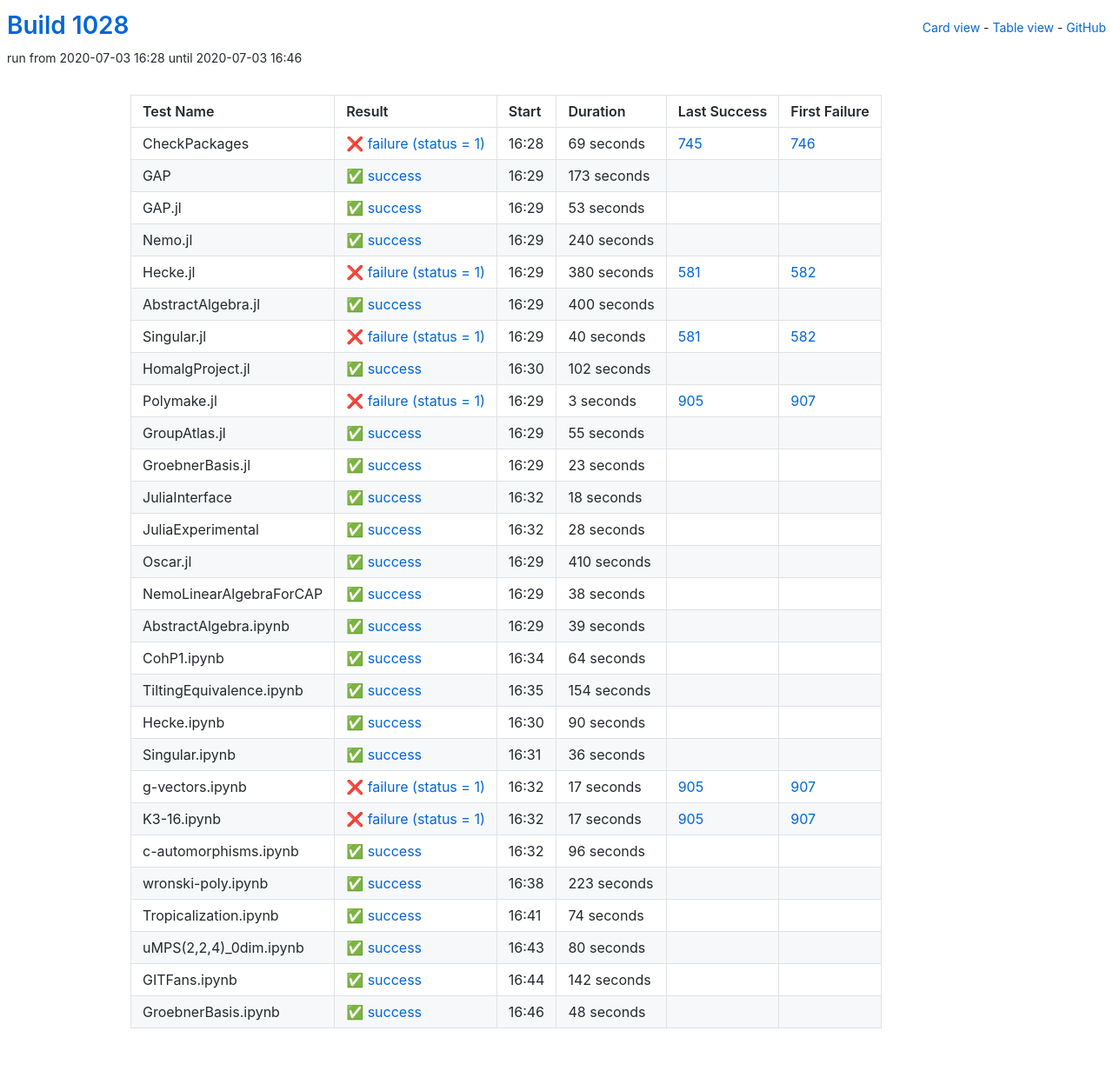
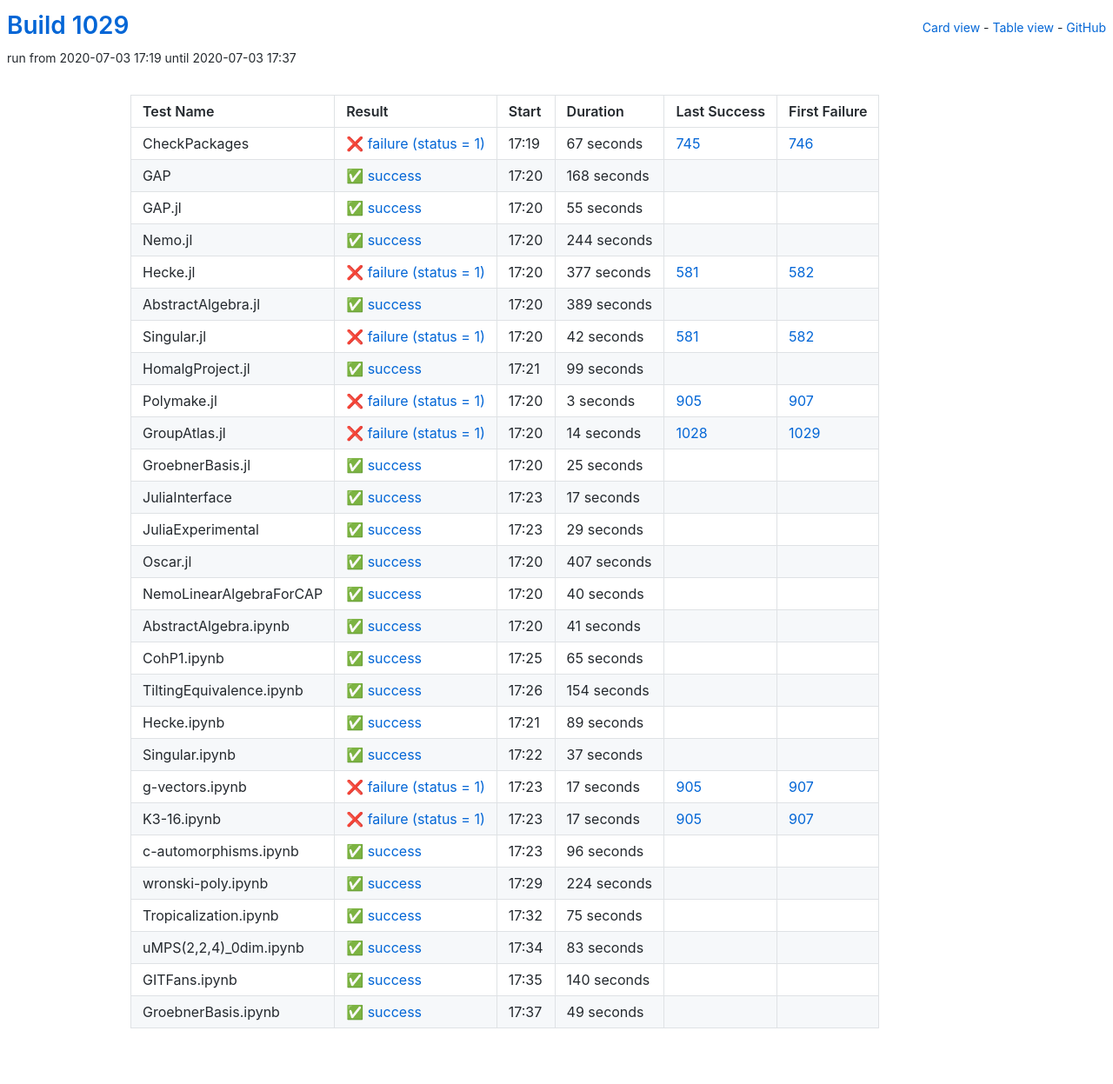
Before and after one commit to oscar-system/oscar-ci-status-1.4, a Jekyll site: the page built from table.html, in a window 1280 px wide. Shown: the whole page at 87% size. Built offline with Jekyll 4.4.1, drawn with Linux system fonts in a browser that asks for light colours.

Commit message:
Build #1029

```diff
--- a/_data/ci.yml
+++ b/_data/ci.yml
@@ -1,6 +1,6 @@
 ---
-build: 1028
-build_url: https://oscarci.mathematik.uni-kl.de/job/oscar-julia-1.4/1028/
+build: 1029
+build_url: https://oscarci.mathematik.uni-kl.de/job/oscar-julia-1.4/1029/
 job: oscar-julia-1.4
 organization: oscar-system
 repo: oscar-ci-status-1.4
@@ -8,104 +8,104 @@ repourl: https://github.com/oscar-system/oscar-ci-status-1.4
 tests:
 - name: CheckPackages
   id: checkpackages
-  log: https://oscarci.mathematik.uni-kl.de/job/oscar-julia-1.4/1028/artifact/logs/build-1028/CheckPackages.log
-  start: 2020-07-03 16:28
+  log: https://oscarci.mathematik.uni-kl.de/job/oscar-julia-1.4/1029/artifact/logs/build-1029/CheckPackages.log
+  start: 2020-07-03 17:19
   success: false
   exitcode: 1
   status: failure
-  duration: 69
+  duration: 67
   last_success: 745
   last_success_url: https://oscarci.mathematik.uni-kl.de/job/oscar-julia-1.4/745/
   first_failure: 746
   first_failure_url: https://oscarci.mathematik.uni-kl.de/job/oscar-julia-1.4/746/
 - name: GAP
   id: gap
-  log: https://oscarci.mathematik.uni-kl.de/job/oscar-julia-1.4/1028/artifact/logs/build-1028/GAP.log
-  start: 2020-07-03 16:29
+  log: https://oscarci.mathematik.uni-kl.de/job/oscar-julia-1.4/1029/artifact/logs/build-1029/GAP.log
+  start: 2020-07-03 17:20
   success: true
   exitcode: 0
   status: success
-  duration: 173
+  duration: 168
   last_success: false
   last_success_url:
   first_failure: false
   first_failure_url:
 - name: GAP.jl
   id: gap-jl
-  log: https://oscarci.mathematik.uni-kl.de/job/oscar-julia-1.4/1028/artifact/logs/build-1028/GAP.jl.log
-  start: 2020-07-03 16:29
+  log: https://oscarci.mathematik.uni-kl.de/job/oscar-julia-1.4/1029/artifact/logs/build-1029/GAP.jl.log
+  start: 2020-07-03 17:20
   success: true
   exitcode: 0
   status: success
-  duration: 53
+  duration: 55
   last_success: false
   last_success_url:
   first_failure: false
   first_failure_url:
 - name: Nemo.jl
   id: nemo-jl
-  log: https://oscarci.mathematik.uni-kl.de/job/oscar-julia-1.4/1028/artifact/logs/build-1028/Nemo.jl.log
-  start: 2020-07-03 16:29
+  log: https://oscarci.mathematik.uni-kl.de/job/oscar-julia-1.4/1029/artifact/logs/build-1029/Nemo.jl.log
+  start: 2020-07-03 17:20
   success: true
   exitcode: 0
   status: success
-  duration: 240
+  duration: 244
   last_success: false
   last_success_url:
   first_failure: false
   first_failure_url:
 - name: Hecke.jl
   id: hecke-jl
-  log: https://oscarci.mathematik.uni-kl.de/job/oscar-julia-1.4/1028/artifact/logs/build-1028/Hecke.jl.log
-  start: 2020-07-03 16:29
+  log: https://oscarci.mathematik.uni-kl.de/job/oscar-julia-1.4/1029/artifact/logs/build-1029/Hecke.jl.log
+  start: 2020-07-03 17:20
   success: false
   exitcode: 1
   status: failure
-  duration: 380
+  duration: 377
   last_success: 581
   last_success_url: https://oscarci.mathematik.uni-kl.de/job/oscar-julia-1.4/581/
   first_failure: 582
   first_failure_url: https://oscarci.mathematik.uni-kl.de/job/oscar-julia-1.4/582/
 - name: AbstractAlgebra.jl
   id: abstractalgebra-jl
-  log: https://oscarci.mathematik.uni-kl.de/job/oscar-julia-1.4/1028/artifact/logs/build-1028/AbstractAlgebra.jl.log
-  start: 2020-07-03 16:29
+  log: https://oscarci.mathematik.uni-kl.de/job/oscar-julia-1.4/1029/artifact/logs/build-1029/AbstractAlgebra.jl.log
+  start: 2020-07-03 17:20
   success: true
   exitcode: 0
   status: success
-  duration: 400
+  duration: 389
   last_success: false
   last_success_url:
   first_failure: false
   first_failure_url:
 - name: Singular.jl
   id: singular-jl
-  log: https://oscarci.mathematik.uni-kl.de/job/oscar-julia-1.4/1028/artifact/logs/build-1028/Singular.jl.log
-  start: 2020-07-03 16:29
+  log: https://oscarci.mathematik.uni-kl.de/job/oscar-julia-1.4/1029/artifact/logs/build-1029/Singular.jl.log
+  start: 2020-07-03 17:20
   success: false
   exitcode: 1
   status: failure
-  duration: 40
+  duration: 42
   last_success: 581
   last_success_url: https://oscarci.mathematik.uni-kl.de/job/oscar-julia-1.4/581/
   first_failure: 582
   first_failure_url: https://oscarci.mathematik.uni-kl.de/job/oscar-julia-1.4/582/
 - name: HomalgProject.jl
   id: homalgproject-jl
-  log: https://oscarci.mathematik.uni-kl.de/job/oscar-julia-1.4/1028/artifact/logs/build-1028/HomalgProject.jl.log
-  start: 2020-07-03 16:30
+  log: https://oscarci.mathematik.uni-kl.de/job/oscar-julia-1.4/1029/artifact/logs/build-1029/HomalgProject.jl.log
+  start: 2020-07-03 17:21
   success: true
   exitcode: 0
   status: success
-  duration: 102
+  duration: 99
   last_success: false
   last_success_url:
   first_failure: false
   first_failure_url:
 - name: Polymake.jl
   id: polymake-jl
-  log: https://oscarci.mathematik.uni-kl.de/job/oscar-julia-1.4/1028/artifact/logs/build-1028/Polymake.jl.log
-  start: 2020-07-03 16:29
+  log: https://oscarci.mathematik.uni-kl.de/job/oscar-julia-1.4/1029/artifact/logs/build-1029/Polymake.jl.log
+  start: 2020-07-03 17:20
   success: false
   exitcode: 1
   status: failure
@@ -116,104 +116,104 @@ tests:
   first_failure_url: https://oscarci.mathematik.uni-kl.de/job/oscar-julia-1.4/907/
 - name: GroupAtlas.jl
   id: groupatlas-jl
-  log: https://oscarci.mathematik.uni-kl.de/job/oscar-julia-1.4/1028/artifact/logs/build-1028/GroupAtlas.jl.log
-  start: 2020-07-03 16:29
+  log: https://oscarci.mathematik.uni-kl.de/job/oscar-julia-1.4/1029/artifact/logs/build-1029/GroupAtlas.jl.log
+  start: 2020-07-03 17:20
+  success: false
+  exitcode: 1
+  status: failure
+  duration: 14
+  last_success: 1028
+  last_success_url: https://oscarci.mathematik.uni-kl.de/job/oscar-julia-1.4/1028/
+  first_failure: 1029
+  first_failure_url: https://oscarci.mathematik.uni-kl.de/job/oscar-julia-1.4/1029/
+- name: GroebnerBasis.jl
+  id: groebnerbasis-jl
+  log: https://oscarci.mathematik.uni-kl.de/job/oscar-julia-1.4/1029/artifact/logs/build-1029/GroebnerBasis.jl.log
+  start: 2020-07-03 17:20
   success: true
   exitcode: 0
   status: success
-  duration: 55
-  last_success: false
-  last_success_url:
-  first_failure: false
-  first_failure_url:
-- name: GroebnerBasis.jl
-  id: groebnerbasis-jl
-  log: https://oscarci.mathematik.uni-kl.de/job/oscar-julia-1.4/1028/artifact/logs/build-1028/GroebnerBasis.jl.log
-  start: 2020-07-03 16:29
-  success: true
-  exitcode: 0
-  status: success
-  duration: 23
+  duration: 25
   last_success: false
   last_success_url:
   first_failure: false
   first_failure_url:
 - name: JuliaInterface
   id: juliainterface
-  log: https://oscarci.mathematik.uni-kl.de/job/oscar-julia-1.4/1028/artifact/logs/build-1028/JuliaInterface.log
-  start: 2020-07-03 16:32
+  log: https://oscarci.mathematik.uni-kl.de/job/oscar-julia-1.4/1029/artifact/logs/build-1029/JuliaInterface.log
+  start: 2020-07-03 17:23
   success: true
   exitcode: 0
   status: success
-  duration: 18
+  duration: 17
   last_success: false
   last_success_url:
   first_failure: false
   first_failure_url:
 - name: JuliaExperimental
   id: juliaexperimental
-  log: https://oscarci.mathematik.uni-kl.de/job/oscar-julia-1.4/1028/artifact/logs/build-1028/JuliaExperimental.log
-  start: 2020-07-03 16:32
+  log: https://oscarci.mathematik.uni-kl.de/job/oscar-julia-1.4/1029/artifact/logs/build-1029/JuliaExperimental.log
+  start: 2020-07-03 17:23
   success: true
   exitcode: 0
   status: success
-  duration: 28
+  duration: 29
   last_success: false
   last_success_url:
   first_failure: false
   first_failure_url:
 - name: Oscar.jl
   id: oscar-jl
-  log: https://oscarci.mathematik.uni-kl.de/job/oscar-julia-1.4/1028/artifact/logs/build-1028/Oscar.jl.log
-  start: 2020-07-03 16:29
+  log: https://oscarci.mathematik.uni-kl.de/job/oscar-julia-1.4/1029/artifact/logs/build-1029/Oscar.jl.log
+  start: 2020-07-03 17:20
   success: true
   exitcode: 0
   status: success
-  duration: 410
+  duration: 407
   last_success: false
   last_success_url:
   first_failure: false
   first_failure_url:
 - name: NemoLinearAlgebraForCAP
   id: nemolinearalgebraforcap
-  log: https://oscarci.mathematik.uni-kl.de/job/oscar-julia-1.4/1028/artifact/logs/build-1028/NemoLinearAlgebraForCAP.log
-  start: 2020-07-03 16:29
+  log: https://oscarci.mathematik.uni-kl.de/job/oscar-julia-1.4/1029/artifact/logs/build-1029/NemoLinearAlgebraForCAP.log
+  start: 2020-07-03 17:20
   success: true
   exitcode: 0
   status: success
-  duration: 38
+  duration: 40
   last_success: false
   last_success_url:
   first_failure: false
   first_failure_url:
 - name: AbstractAlgebra.ipynb
   id: abstractalgebra-ipynb
-  log: https://oscarci.mathematik.uni-kl.de/job/oscar-julia-1.4/1028/artifact/logs/build-1028/AbstractAlgebra.ipynb.log
-  start: 2020-07-03 16:29
+  log: https://oscarci.mathematik.uni-kl.de/job/oscar-julia-1.4/1029/artifact/logs/build-1029/AbstractAlgebra.ipynb.log
+  start: 2020-07-03 17:20
   success: true
   exitcode: 0
   status: success
-  duration: 39
+  duration: 41
   last_success: false
   last_success_url:
   first_failure: false
   first_failure_url:
 - name: CohP1.ipynb
   id: cohp1-ipynb
-  log: https://oscarci.mathematik.uni-kl.de/job/oscar-julia-1.4/1028/artifact/logs/build-1028/CohP1.ipynb.log
-  start: 2020-07-03 16:34
+  log: https://oscarci.mathematik.uni-kl.de/job/oscar-julia-1.4/1029/artifact/logs/build-1029/CohP1.ipynb.log
+  start: 2020-07-03 17:25
   success: true
   exitcode: 0
   status: success
-  duration: 64
+  duration: 65
   last_success: false
   last_success_url:
   first_failure: false
   first_failure_url:
 - name: TiltingEquivalence.ipynb
   id: tiltingequivalence-ipynb
-  log: https://oscarci.mathematik.uni-kl.de/job/oscar-julia-1.4/1028/artifact/logs/build-1028/TiltingEquivalence.ipynb.log
-  start: 2020-07-03 16:35
+  log: https://oscarci.mathematik.uni-kl.de/job/oscar-julia-1.4/1029/artifact/logs/build-1029/TiltingEquivalence.ipynb.log
+  start: 2020-07-03 17:26
   success: true
   exitcode: 0
   status: success
@@ -224,32 +224,32 @@ tests:
   first_failure_url:
 - name: Hecke.ipynb
   id: hecke-ipynb
-  log: https://oscarci.mathematik.uni-kl.de/job/oscar-julia-1.4/1028/artifact/logs/build-1028/Hecke.ipynb.log
-  start: 2020-07-03 16:30
+  log: https://oscarci.mathematik.uni-kl.de/job/oscar-julia-1.4/1029/artifact/logs/build-1029/Hecke.ipynb.log
+  start: 2020-07-03 17:21
   success: true
   exitcode: 0
   status: success
-  duration: 90
+  duration: 89
   last_success: false
   last_success_url:
   first_failure: false
   first_failure_url:
 - name: Singular.ipynb
   id: singular-ipynb
-  log: https://oscarci.mathematik.uni-kl.de/job/oscar-julia-1.4/1028/artifact/logs/build-1028/Singular.ipynb.log
-  start: 2020-07-03 16:31
+  log: https://oscarci.mathematik.uni-kl.de/job/oscar-julia-1.4/1029/artifact/logs/build-1029/Singular.ipynb.log
+  start: 2020-07-03 17:22
   success: true
   exitcode: 0
   status: success
-  duration: 36
+  duration: 37
   last_success: false
   last_success_url:
   first_failure: false
   first_failure_url:
 - name: g-vectors.ipynb
   id: g-vectors-ipynb
-  log: https://oscarci.mathematik.uni-kl.de/job/oscar-julia-1.4/1028/artifact/logs/build-1028/g-vectors.ipynb.log
-  start: 2020-07-03 16:32
+  log: https://oscarci.mathematik.uni-kl.de/job/oscar-julia-1.4/1029/artifact/logs/build-1029/g-vectors.ipynb.log
+  start: 2020-07-03 17:23
   success: false
   exitcode: 1
   status: failure
@@ -260,8 +260,8 @@ tests:
   first_failure_url: https://oscarci.mathematik.uni-kl.de/job/oscar-julia-1.4/907/
 - name: K3-16.ipynb
   id: k3-16-ipynb
-  log: https://oscarci.mathematik.uni-kl.de/job/oscar-julia-1.4/1028/artifact/logs/build-1028/K3-16.ipynb.log
-  start: 2020-07-03 16:32
+  log: https://oscarci.mathematik.uni-kl.de/job/oscar-julia-1.4/1029/artifact/logs/build-1029/K3-16.ipynb.log
+  start: 2020-07-03 17:23
   success: false
   exitcode: 1
   status: failure
@@ -272,8 +272,8 @@ tests:
   first_failure_url: https://oscarci.mathematik.uni-kl.de/job/oscar-julia-1.4/907/
 - name: c-automorphisms.ipynb
   id: c-automorphisms-ipynb
-  log: https://oscarci.mathematik.uni-kl.de/job/oscar-julia-1.4/1028/artifact/logs/build-1028/c-automorphisms.ipynb.log
-  start: 2020-07-03 16:32
+  log: https://oscarci.mathematik.uni-kl.de/job/oscar-julia-1.4/1029/artifact/logs/build-1029/c-automorphisms.ipynb.log
+  start: 2020-07-03 17:23
   success: true
   exitcode: 0
   status: success
@@ -284,60 +284,60 @@ tests:
   first_failure_url:
 - name: wronski-poly.ipynb
   id: wronski-poly-ipynb
-  log: https://oscarci.mathematik.uni-kl.de/job/oscar-julia-1.4/1028/artifact/logs/build-1028/wronski-poly.ipynb.log
-  start: 2020-07-03 16:38
+  log: https://oscarci.mathematik.uni-kl.de/job/oscar-julia-1.4/1029/artifact/logs/build-1029/wronski-poly.ipynb.log
+  start: 2020-07-03 17:29
   success: true
   exitcode: 0
   status: success
-  duration: 223
+  duration: 224
   last_success: false
   last_success_url:
   first_failure: false
   first_failure_url:
 - name: Tropicalization.ipynb
   id: tropicalization-ipynb
-  log: https://oscarci.mathematik.uni-kl.de/job/oscar-julia-1.4/1028/artifact/logs/build-1028/Tropicalization.ipynb.log
-  start: 2020-07-03 16:41
+  log: https://oscarci.mathematik.uni-kl.de/job/oscar-julia-1.4/1029/artifact/logs/build-1029/Tropicalization.ipynb.log
+  start: 2020-07-03 17:32
   success: true
   exitcode: 0
   status: success
-  duration: 74
+  duration: 75
   last_success: false
   last_success_url:
   first_failure: false
   first_failure_url:
 - name: uMPS(2,2,4)_0dim.ipynb
   id: umps-2-2-4-0dim-ipynb
-  log: https://oscarci.mathematik.uni-kl.de/job/oscar-julia-1.4/1028/artifact/logs/build-1028/uMPS-2-2-4-_0dim.ipynb.log
-  start: 2020-07-03 16:43
+  log: https://oscarci.mathematik.uni-kl.de/job/oscar-julia-1.4/1029/artifact/logs/build-1029/uMPS-2-2-4-_0dim.ipynb.log
+  start: 2020-07-03 17:34
   success: true
   exitcode: 0
   status: success
-  duration: 80
+  duration: 83
   last_success: false
   last_success_url:
   first_failure: false
   first_failure_url:
 - name: GITFans.ipynb
   id: gitfans-ipynb
-  log: https://oscarci.mathematik.uni-kl.de/job/oscar-julia-1.4/1028/artifact/logs/build-1028/GITFans.ipynb.log
-  start: 2020-07-03 16:44
+  log: https://oscarci.mathematik.uni-kl.de/job/oscar-julia-1.4/1029/artifact/logs/build-1029/GITFans.ipynb.log
+  start: 2020-07-03 17:35
   success: true
   exitcode: 0
   status: success
-  duration: 142
+  duration: 140
   last_success: false
   last_success_url:
   first_failure: false
   first_failure_url:
 - name: GroebnerBasis.ipynb
   id: groebnerbasis-ipynb
-  log: https://oscarci.mathematik.uni-kl.de/job/oscar-julia-1.4/1028/artifact/logs/build-1028/GroebnerBasis.ipynb.log
-  start: 2020-07-03 16:46
+  log: https://oscarci.mathematik.uni-kl.de/job/oscar-julia-1.4/1029/artifact/logs/build-1029/GroebnerBasis.ipynb.log
+  start: 2020-07-03 17:37
   success: true
   exitcode: 0
   status: success
-  duration: 48
+  duration: 49
   last_success: false
   last_success_url:
   first_failure: false
```
Also changed, not shown: README.md.
